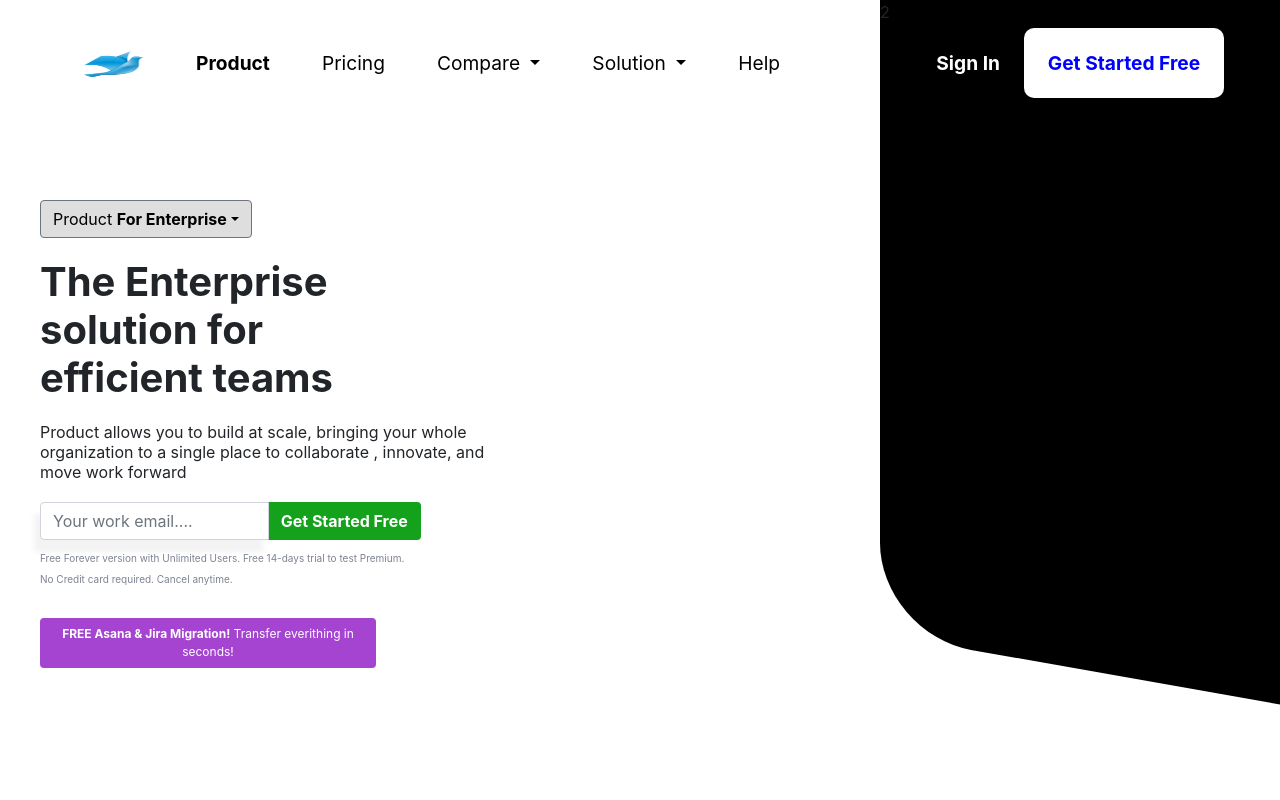
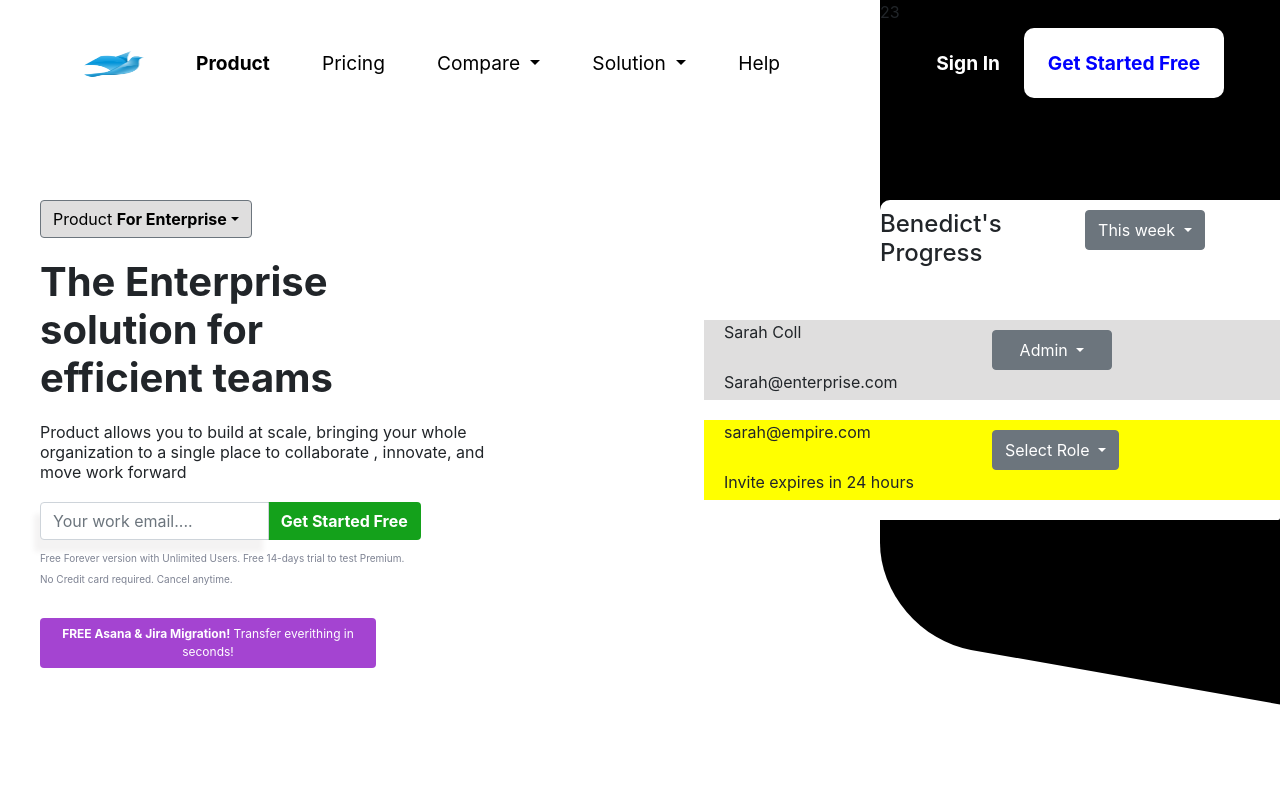
Before and after one commit to acudarwin/bonsio, an Angular app: page / in a window 1280 px wide. Shown: the top 800 px of the page. Built offline with nearby package versions, Linux system fonts and the light colour scheme.

Commit message:
Layaout Header

```diff
--- a/src/app/header/header.component.css
+++ b/src/app/header/header.component.css
@@ -144,3 +144,104 @@
     width: 60px;
     height: 26px;
 }
+
+.layaut{
+    background: #fff;
+    border-radius: 10px;
+    grid-column: 2/3;
+    grid-row: 1/3;
+    z-index: 1;
+    width: 64%;
+    height: 150px;
+    margin: 200px auto auto 240px;
+    display: grid;
+    grid-template-columns: 1fr 1fr;
+    grid-template-rows: 1fr 1fr;
+}
+
+.bene{
+    grid-column: 1/2;
+    grid-row: 1/2;
+    margin: 10px 0 0 0;
+}
+
+.btn-group{
+    grid-column: 2/3;
+    grid-row: 1/2;
+    width: 120px;
+    height: 40px;
+    margin: 10px 0 0 0;
+}
+
+.role{
+    background: #fff;
+    border-radius: 2px;
+    grid-column: 2/3;
+    grid-row: 1/3;
+    z-index: 2;
+    width: 90%;
+    height: 200px;
+    margin: 320px auto auto 64px;
+    display: grid;
+    grid-template-columns: 1fr 1fr;
+    grid-template-rows: 1fr 1fr;
+}
+
+.rol-enter{
+    grid-column: 1/3;
+    grid-row: 1/2;
+    width: 100%;
+    height: 80px;
+    display: grid;
+    grid-template-columns: 1fr 1fr;
+    grid-template-rows: 1fr 1fr;
+    margin: 0;
+    background: rgba(148, 146, 146, 0.301);
+}
+
+.rol-enter-nam{
+    grid-column: 1/2;
+    grid-row: 1/2;
+    margin: 0 0 0 20px;
+}
+
+.rol-enter-namemail{
+    grid-column: 1/2;
+    grid-row: 2/3;
+    margin: 0 0 0 20px;
+
+}
+
+.btn-group:nth-child(2){
+    grid-column: 2/3;
+    grid-row: 1/2;
+}
+
+.rol-other{
+    grid-column: 1/3;
+    grid-row: 2/3;
+    width: 100%;
+    height: 80px;
+    display: grid;
+    grid-template-columns: 1fr 1fr;
+    grid-template-rows: 1fr 1fr;
+    margin: 0;
+    background: yellow;
+}
+
+.rol-other-nam {
+    grid-column: 1/2;
+    grid-row: 1/2;
+    margin: 0 0 0 20px;
+}
+
+.rol-other-namemail{
+    grid-column: 1/2;
+    grid-row: 2/3;
+    margin: 0 0 0 20px;
+}
+
+.btn-group:nth-child(3){
+    grid-column: 2/3;
+    grid-row: 1/2;
+}
--- a/src/app/header/header.component.html
+++ b/src/app/header/header.component.html
@@ -87,7 +87,56 @@
   <!--Effect Black-->
   <div class="effect-black">
   </div>
+  <div class="layaut">
+      <h4 class="bene">Benedict's Progress</h4>
+      <div class="btn-group">
+        <button type="button" class="btn btn-secondary dropdown-toggle" data-toggle="dropdown" aria-haspopup="true" aria-expanded="false">
+          This week
+        </button>
+        <div class="dropdown-menu">
+          <a class="dropdown-item" href="#">Week 1</a>
+          <a class="dropdown-item" href="#">Week 2</a>
+          <div class="dropdown-divider"></div>
+          <a class="dropdown-item" href="#">Separated link</a>
+        </div>
+      </div>
+  </div>
+
+  <div class="role">
+    <div class="rol-enter">
+      <p class="rol-enter-nam">Sarah Coll</p>
+      <p class="rol-enter-namemail">Sarah@enterprise.com</p>
+      <div class="btn-group">
+        <button type="button" class="btn btn-secondary dropdown-toggle" data-toggle="dropdown" aria-haspopup="true" aria-expanded="false">
+          Admin
+        </button>
+        <div class="dropdown-menu">
+            <div class="dropdown-divider"></div>
+        </div>
+      </div>
+    </div>
+
+    <div class="rol-other">
+      <p class="rol-other-nam">sarah@empire.com</p>
+      <p class="rol-other-namemail">Invite expires in 24 hours</p>
+      <div class="btn-group">
+        <button type="button" class="btn btn-secondary dropdown-toggle" data-toggle="dropdown" aria-haspopup="true" aria-expanded="false">
+          Select Role
+        </button>
+        <div class="dropdown-menu">
+          <a class="dropdown-item" href="#">Owner</a>
+          <a class="dropdown-item" href="#">Manager</a>
+          <a class="dropdown-item" href="#">Member</a>
+          <a class="dropdown-item" href="#">Collaborator</a>
+          <a class="dropdown-item" href="#">Guest</a>
+          <a class="dropdown-item" href="#">None</a>
+          <div class="dropdown-divider"></div>
+          <a class="dropdown-item" href="#">Separated link</a>
+        </div>
+      </div>
+    </div>
+  </div>
   <!--Effect Complement-->
-  <div class="effect-min">2
+  <div class="effect-min">23
   </div>
 </div>
--- a/src/app/support/support.component.css
+++ b/src/app/support/support.component.css
@@ -18,6 +18,7 @@
 }
 
 .card-deck:nth-child(1){
+
     grid-column: 1/4;
     grid-row: 1/2;
 }
```
